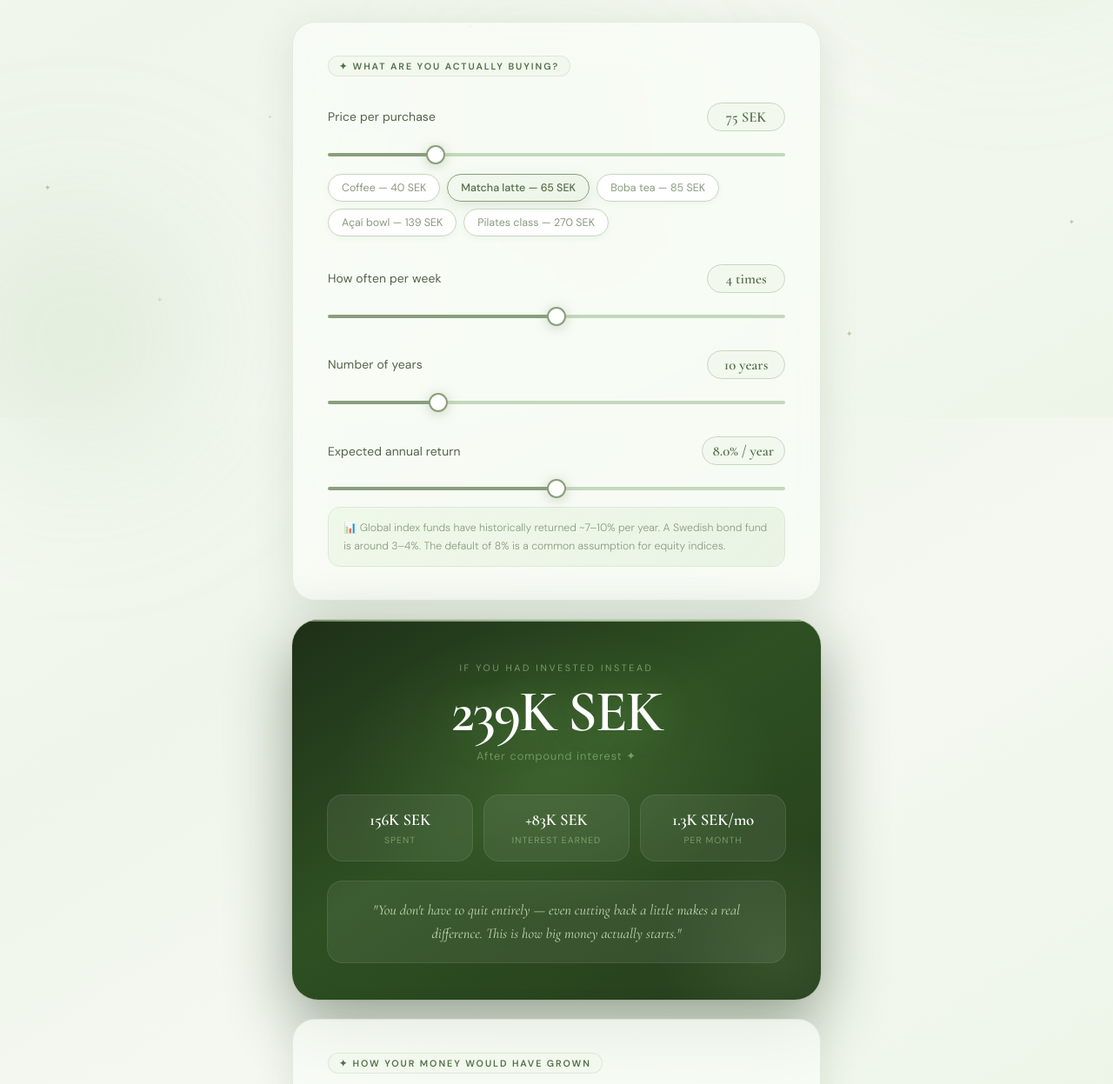
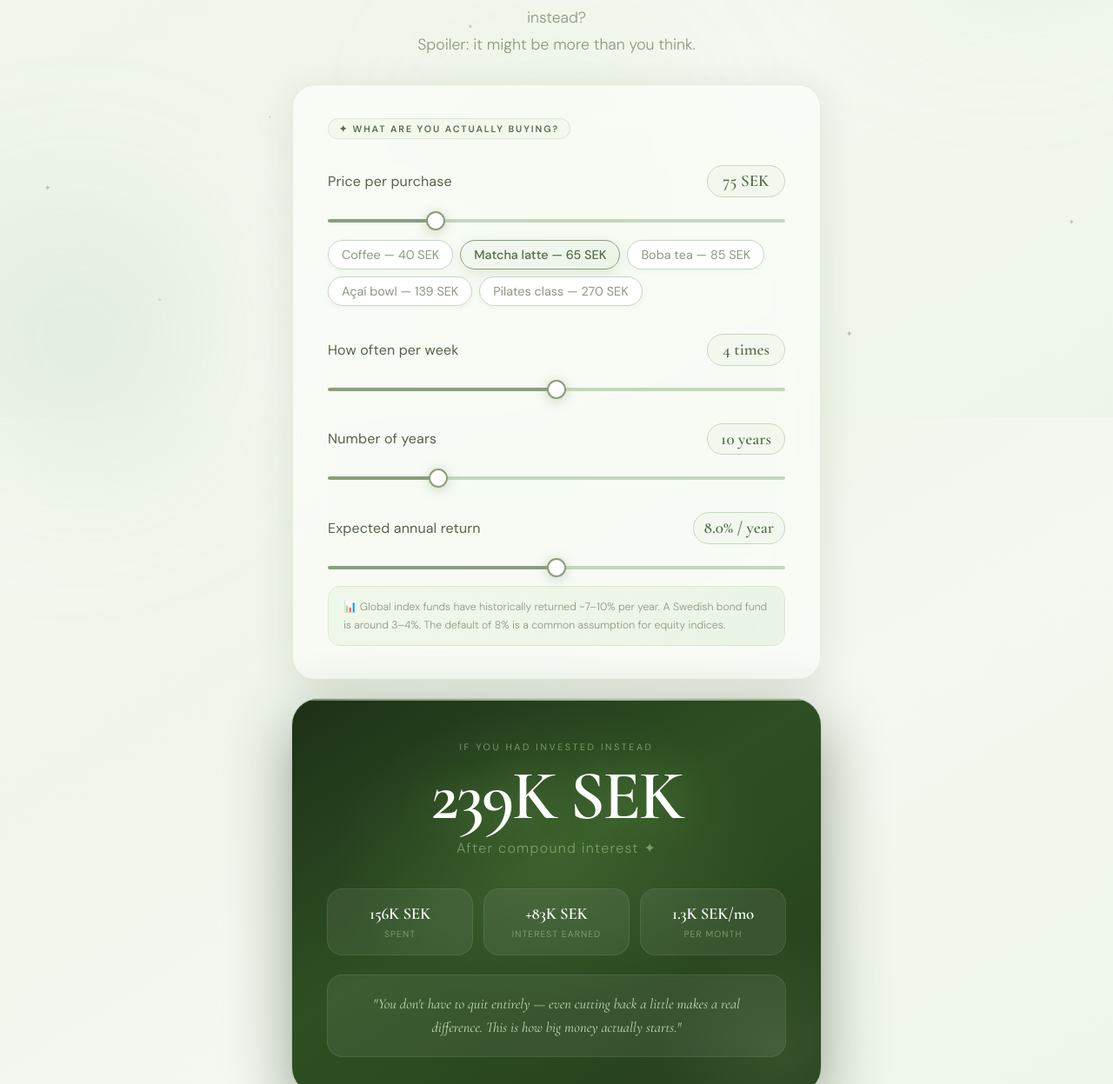
Before and after one commit to patlapa/vibescodingrinanceprojects, a plain HTML site: page index.html in a window 1280 px wide. Shown: the part 320-1567 px from the top of the page at 87% size. Drawn offline with nearby package versions, Linux system fonts and the light colour scheme.

Commit message:
Update index.html

```diff
--- a/index.html
+++ b/index.html
@@ -140,7 +140,7 @@
 
     h1 {
       font-family: 'Cormorant Garamond', serif;
-      font-size: 3.3rem;
+      font-size: 4.2rem;
       font-weight: 300;
       color: var(--text);
       line-height: 1.08;
@@ -166,7 +166,7 @@
 
     .subtitle {
       color: var(--text-muted);
-      font-size: 0.91rem;
+      font-size: 1.1rem;
       font-weight: 300;
       max-width: 380px;
       line-height: 1.75;
@@ -217,14 +217,14 @@
       margin-bottom: 13px;
     }
     .slider-label .lbl {
-      font-size: 0.87rem;
+      font-size: 1rem;
       color: var(--text-mid);
       font-weight: 400;
       letter-spacing: 0.01em;
     }
     .slider-label .val {
       font-family: 'Cormorant Garamond', serif;
-      font-size: 1.05rem;
+      font-size: 1.2rem;
       font-weight: 600;
       color: var(--sage-deep);
       background: var(--sage-pale);
@@ -290,7 +290,7 @@
       border-radius: 32px;
       color: var(--text-muted);
       padding: 7px 15px;
-      font-size: 0.78rem;
+      font-size: 0.9rem;
       cursor: pointer;
       transition: all 0.22s ease;
       font-family: 'DM Sans', sans-serif;
@@ -399,7 +399,7 @@
 
     .big-number {
       font-family: 'Cormorant Garamond', serif;
-      font-size: 4.2rem;
+      font-size: 5rem;
       font-weight: 600;
       color: #fff;
       line-height: 1;
@@ -413,7 +413,7 @@
 
     .big-sub {
       color: rgba(195, 235, 175, 0.48);
-      font-size: 0.80rem;
+      font-size: 1rem;
       font-weight: 300;
       letter-spacing: 0.08em;
       margin-bottom: 36px;
@@ -491,7 +491,7 @@
     /* ── Footer ── */
     .footer-note {
       color: var(--text-muted);
-      font-size: 0.73rem;
+      font-size: 0.85rem;
       text-align: center;
       letter-spacing: 0.03em;
       line-height: 1.75;
```
